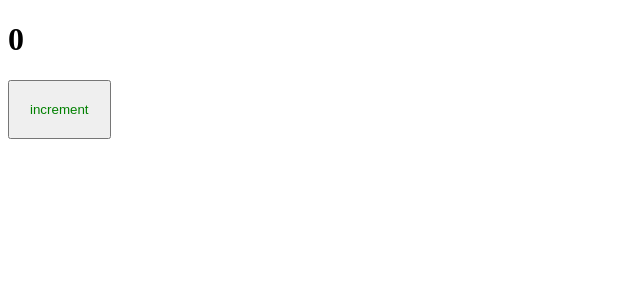
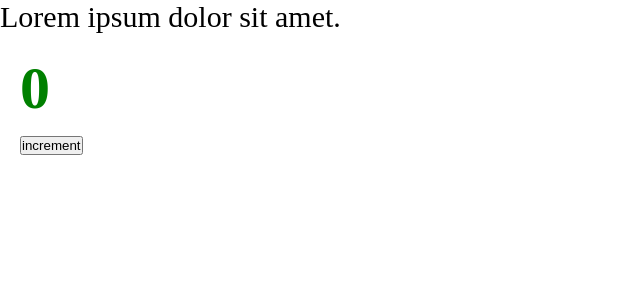
Before and after one commit to damaloonazhret/ReactFrontend, a React app: page / in a window 1280 px wide. Shown: the top 300 px of the page, without its empty margins (0-640 px from the left). Built offline with nearby package versions, Linux system fonts and the light colour scheme.

Commit message:
5: mini-css-extract-plugin, css-module

```diff
--- a/package.json
+++ b/package.json
@@ -19,6 +19,7 @@
     "@types/webpack-dev-server": "^4.7.2",
     "css-loader": "^6.9.0",
     "html-webpack-plugin": "^5.6.0",
+    "mini-css-extract-plugin": "^2.7.7",
     "sass": "^1.69.7",
     "sass-loader": "^13.3.3",
     "style-loader": "^3.3.4",
--- /dev/null
+++ b/src/App.tsx
@@ -0,0 +1,14 @@
+import React from 'react';
+import {Counter} from "./components/Counter";
+import './index.scss'
+
+const App = () => {
+    return (
+        <div className='app'>
+            Lorem ipsum dolor sit amet.
+            <Counter/>
+        </div>
+    );
+};
+
+export default App;
--- a/src/components/Counter.scss
+++ b/src/components/Counter.module.scss
@@ -1,4 +1,4 @@
-button {
+.btn {
     padding: 20px;
     color: green;
 }
--- a/src/components/Counter.tsx
+++ b/src/components/Counter.tsx
@@ -1,5 +1,5 @@
 import React, {useState} from 'react';
-import './Counter.scss'
+import classes from './Counter.module.scss'
 
 export const Counter = () => {
     const [count, setCount] = useState(0);
@@ -9,7 +9,7 @@ export const Counter = () => {
     }
 
     return (
-        <div>
+        <div className={classes.btn}>
             <h1>{count}</h1>
             <button onClick={increment}>increment</button>
         </div>
--- /dev/null
+++ b/src/index.scss
@@ -0,0 +1,9 @@
+* {
+  margin: 0;
+  padding: 0;
+  box-sizing: border-box;
+}
+
+.app {
+  font-size: 30px;
+}
--- a/src/index.tsx
+++ b/src/index.tsx
@@ -1,9 +1,7 @@
 import {render} from "react-dom";
-import {Counter} from "./components/Counter";
+import App from "./App";
 
 render(
-    <div>
-        <Counter/>
-    </div>,
+    <App/>,
     document.getElementById('root')
 )
```
Also changed, not shown: src/global.d.ts (added, +7 -0 lines), 6 other files (tests, documents, lock files or other folders).
